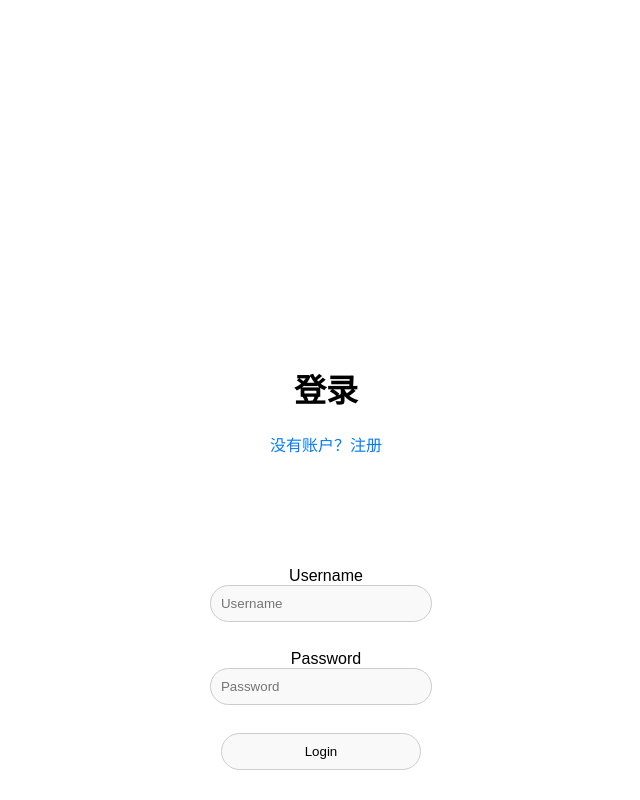
After one commit to xthhua96/chatchat, a Flask app: page /login in a window 1280 px wide. The commit adds this page. Shown: the whole page, without its empty margins (314-954 px from the left). Run offline with Flask 3, Linux system fonts and the light colour scheme.

Commit message:
add user manger

```diff
--- a/app.py
+++ b/app.py
@@ -1,19 +1,135 @@
-from flask import Flask, render_template, request, jsonify
+from flask import Flask, render_template, request, redirect, url_for, flash, jsonify
+from flask_sqlalchemy import SQLAlchemy
+from flask_login import (
+    LoginManager,
+    UserMixin,
+    login_user,
+    login_required,
+    logout_user,
+    current_user,
+)
+from flask_wtf import FlaskForm
+from wtforms import StringField, PasswordField, SubmitField
+from wtforms.validators import InputRequired, Length, ValidationError
+from werkzeug.security import generate_password_hash, check_password_hash
 
+# 创建 Flask 应用实例
 app = Flask(__name__)
 
+# 设置密钥用于安全用途
+app.config["SECRET_KEY"] = "secretkey"
 
-# 用于模拟响应的简单函数
-def get_response(user_input):
-    # 这里可以实现与大模型的连接或其他逻辑
-    return f"你说了：{user_input}"
+# 配置数据库 URI，这里使用 SQLite 数据库
+app.config["SQLALCHEMY_DATABASE_URI"] = "sqlite:///db.sqlite"
+
+# 创建 SQLAlchemy 实例
+db = SQLAlchemy(app)
+
+# 创建 Flask-Login 实例
+login_manager = LoginManager()
+login_manager.init_app(app)
+login_manager.login_view = "login"  # 设置登录视图
 
 
+# 创建用户模型
+class User(UserMixin, db.Model):
+    id = db.Column(db.Integer, primary_key=True)
+    username = db.Column(db.String(150), unique=True, nullable=False)
+    password = db.Column(db.String(150), nullable=False)
+
+
+# 用户加载回调函数
+@login_manager.user_loader
+def load_user(user_id):
+    return User.query.get(int(user_id))
+
+
+# 创建注册表单
+class RegisterForm(FlaskForm):
+    username = StringField(
+        validators=[InputRequired(), Length(min=4, max=150)],
+        render_kw={"placeholder": "Username"},
+    )
+    password = PasswordField(
+        validators=[InputRequired(), Length(min=4, max=150)],
+        render_kw={"placeholder": "Password"},
+    )
+    submit = SubmitField("Register")
+
+    # 验证用户名是否已存在
+    def validate_username(self, username):
+        existing_user_username = User.query.filter_by(username=username.data).first()
+        if existing_user_username:
+            raise ValidationError(
+                "That username already exists. Please choose a different one."
+            )
+
+
+# 创建登录表单
+class LoginForm(FlaskForm):
+    username = StringField(
+        validators=[InputRequired(), Length(min=4, max=150)],
+        render_kw={"placeholder": "Username"},
+    )
+    password = PasswordField(
+        validators=[InputRequired(), Length(min=4, max=150)],
+        render_kw={"placeholder": "Password"},
+    )
+    submit = SubmitField("Login")
+
+
+# 主页路由
 @app.route("/")
 def home():
     return render_template("index.html")
 
 
+# 注册路由
+@app.route("/register", methods=["GET", "POST"])
+def register():
+    form = RegisterForm()
+    if form.validate_on_submit():
+        hashed_password = generate_password_hash(
+            form.password.data, method="sha256"
+        )  # 密码哈希
+        new_user = User(
+            username=form.username.data, password=hashed_password
+        )  # 创建新用户
+        db.session.add(new_user)
+        db.session.commit()
+        return redirect(url_for("login"))  # 重定向到登录页面
+    return render_template("register.html", form=form)
+
+
+# 登录路由
+@app.route("/login", methods=["GET", "POST"])
+def login():
+    form = LoginForm()
+    if form.validate_on_submit():
+        user = User.query.filter_by(username=form.username.data).first()
+        if user:
+            if check_password_hash(user.password, form.password.data):  # 验证密码
+                login_user(user)  # 登录用户
+                return redirect(url_for("dashboard"))  # 重定向到仪表板
+    return render_template("login.html", form=form)
+
+
+# 仪表板路由（需要登录）
+@app.route("/dashboard")
+@login_required
+def dashboard():
+    return f"Hello, {current_user.username}!"
+
+
+# 注销路由
+@app.route("/logout", methods=["GET", "POST"])
+@login_required
+def logout():
+    logout_user()  # 注销用户
+    return redirect(url_for("login"))  # 重定向到登录页面
+
+
+# 聊天路由
 @app.route("/chat", methods=["POST"])
 def chat():
     user_input = request.form.get("message")
@@ -21,5 +137,13 @@ def chat():
     return jsonify({"response": response})
 
 
+# 模拟响应函数
+def get_response(user_input):
+    # 这里可以实现与大模型的连接或其他逻辑
+    return f"你说了：{user_input}"
+
+
+# 主函数
 if __name__ == "__main__":
+    db.create_all()  # 创建数据库
     app.run(debug=True)
--- a/static/styles.css
+++ b/static/styles.css
@@ -1,7 +1,17 @@
+/* 确保全局样式不会影响特定页面布局 */
+body, html {
+    margin: 0;
+    padding: 0;
+    height: 100%;
+    font-family: Arial, sans-serif;
+}
+
+/* 全局容器样式 */
 .container {
     display: flex;
 }
 
+/* 历史记录容器样式 */
 .history-container {
     width: 20%;
     background-color: #f0f0f0; /* 浅灰色背景 */
@@ -23,6 +33,7 @@
     white-space: pre-wrap;
 }
 
+/* 聊天容器样式 */
 .chat-container {
     width: 40%; /* 适当的宽度 */
     display: flex;
@@ -76,6 +87,7 @@
     margin-right: 0; /* 取消右侧间距 */
 }
 
+/* 表单样式 */
 form {
     display: flex;
     position: fixed; /* 固定输入框 */
@@ -99,3 +111,33 @@ form button {
     padding: 10px;
     border-radius: 20px; /* 椭圆形边角 */
 }
+
+/* 登录和注册页面样式 */
+.form-container {
+    display: flex;
+    justify-content: center;
+    align-items: center;
+    height: 100vh;
+    flex-direction: column;
+    text-align: center;
+}
+
+form {
+    display: flex;
+    flex-direction: column;
+    align-items: center;
+}
+
+form input[type="text"], form input[type="password"] {
+    margin-bottom: 10px;
+    width: 200px; /* Optional: to set a fixed width for the inputs */
+}
+
+a {
+    text-decoration: none;
+    color: #007bff;
+}
+
+a:hover {
+    text-decoration: underline;
+}
--- /dev/null
+++ b/templates/login.html
@@ -0,0 +1,49 @@
+<!DOCTYPE html>
+<html lang="zh">
+<head>
+    <meta charset="UTF-8">
+    <meta name="viewport" content="width=device-width, initial-scale=1.0">
+    <title>Login</title>
+    <link rel="stylesheet" href="{{ url_for('static', filename='styles.css') }}">
+    <style>
+        body, html {
+            margin: 0;
+            padding: 0;
+            height: 100%;
+            display: flex;
+            justify-content: center;
+            align-items: center;
+            font-family: Arial, sans-serif;
+        }
+        .form-container {
+            display: flex;
+            justify-content: center;
+            align-items: center;
+            height: 100vh;
+            flex-direction: column;
+            text-align: center;
+        }
+        form {
+            display: flex;
+            flex-direction: column;
+            align-items: center;
+        }
+        form input {
+            margin-bottom: 10px;
+            width: 200px; /* Optional: to set a fixed width for the inputs */
+        }
+    </style>
+</head>
+<body>
+    <div class="form-container">
+        <h1>登录</h1>
+        <form method="POST">
+            {{ form.hidden_tag() }}
+            {{ form.username.label }} {{ form.username(size=32) }}<br>
+            {{ form.password.label }} {{ form.password(size=32) }}<br>
+            {{ form.submit() }}
+        </form>
+        <a href="{{ url_for('register') }}">没有账户？注册</a>
+    </div>
+</body>
+</html>
```
Also changed, not shown: templates/dashboard.html (added, +16 -0 lines), templates/index.html (+10 -0 lines), templates/register.html (added, +49 -0 lines).
